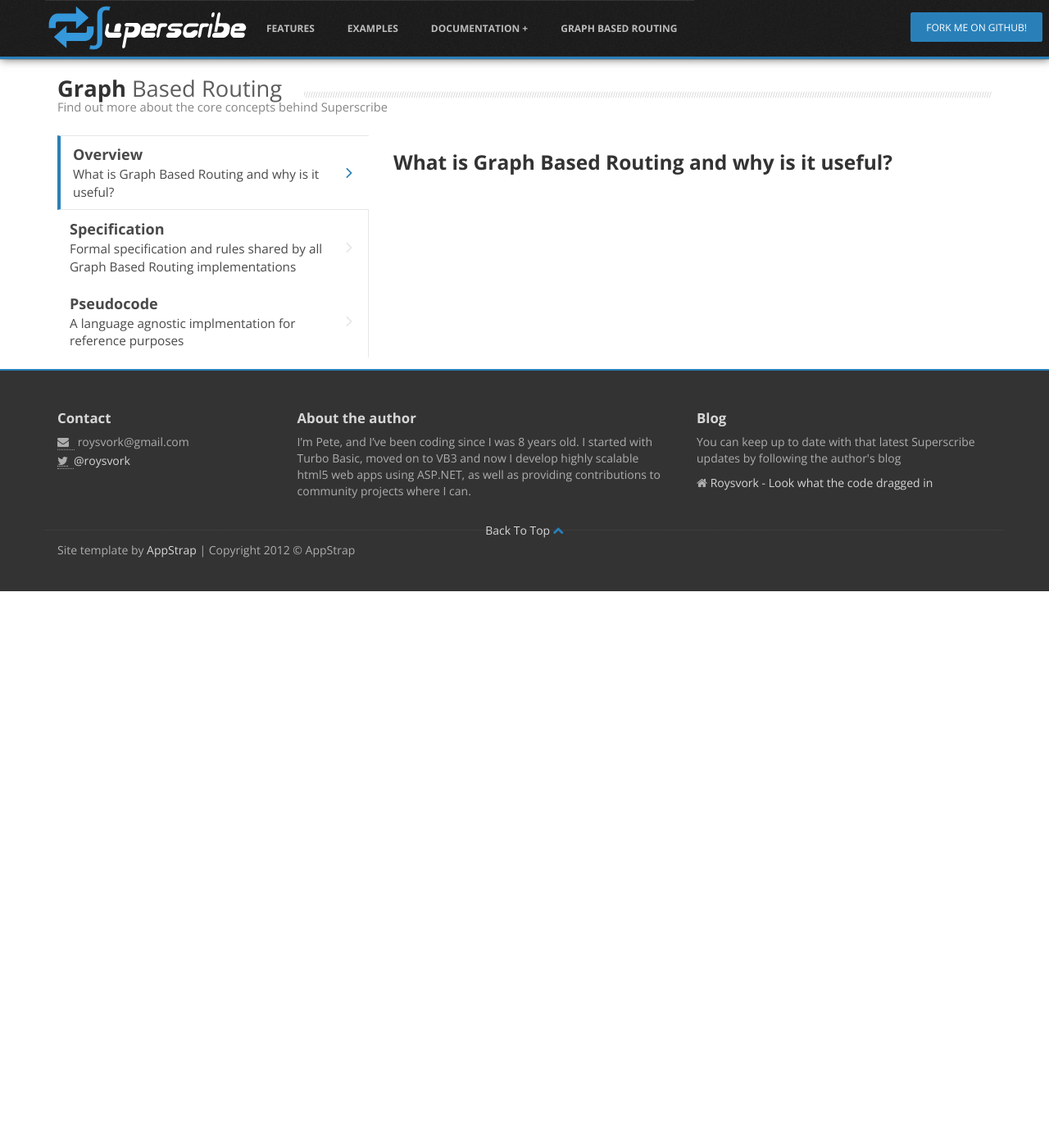
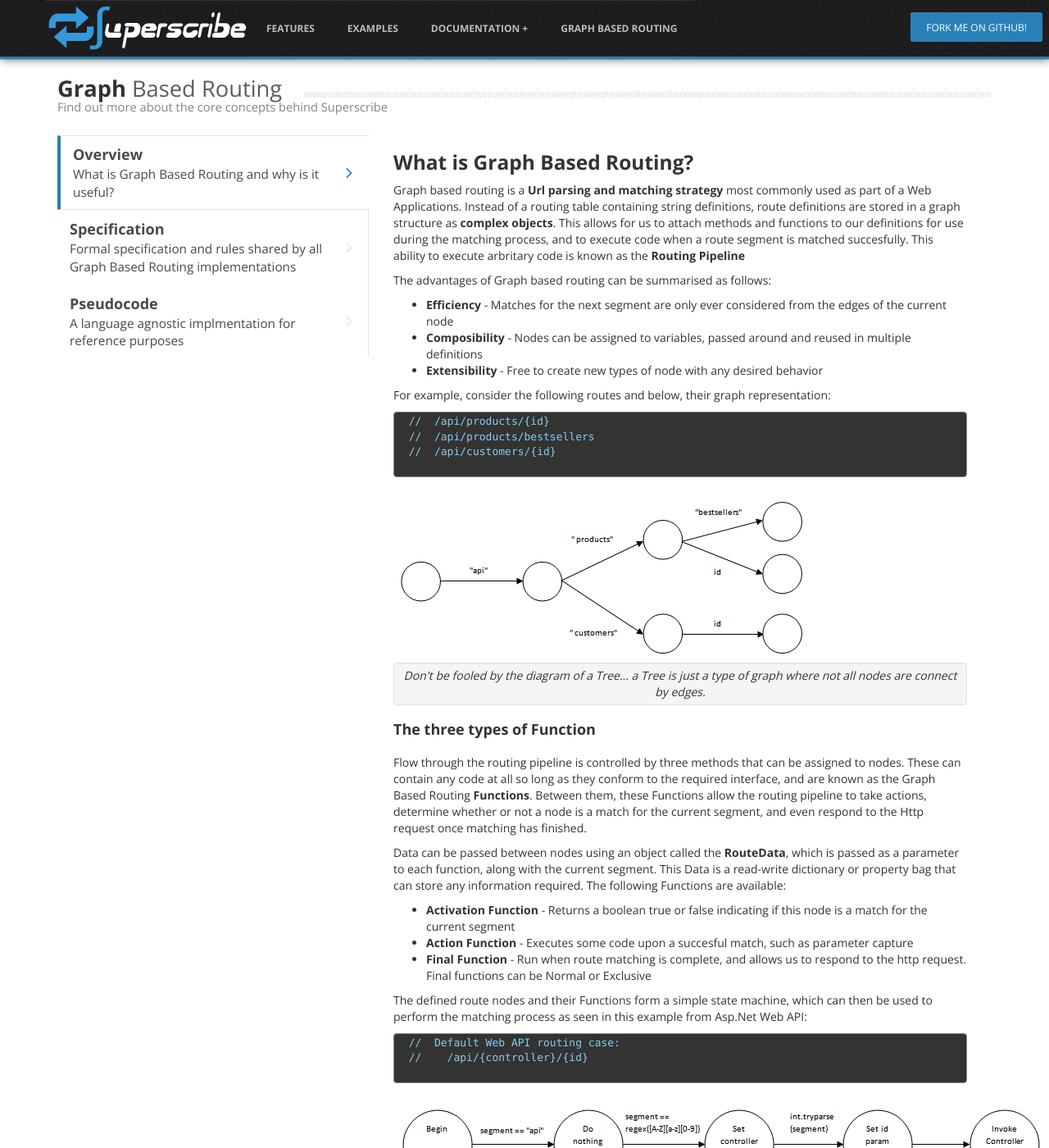
Before and after one commit to beyond-code-github/Superscribe, a Jekyll site: the page built from graphbasedrouting.markdown, in a window 1280 px wide and 1400 px high. Shown: the whole window at 82% size. Built offline with Jekyll 4.4.1, drawn with Linux system fonts in a browser that asks for light colours; some web fonts are replaced; Markdown is read by kramdown in place of the engine named in the settings; some of the changed text lies outside the part shown.

Commit message:
Added What is Graph Based Routing section

```diff
--- a/graphbasedrouting.markdown
+++ b/graphbasedrouting.markdown
@@ -15,7 +15,48 @@ title:  Features
     </ul>
     <div class="tab-content col-md-8">
       <div class="tab-pane active col-sm-12 col-md-12" id="tab1">
-        <h3 class="visible-phone">What is Graph Based Routing and why is it useful?</h3>
+        <h3 class="visible-phone">What is Graph Based Routing?</h3>
+        <p>Graph based routing is a <strong>Url parsing and matching strategy</strong> most commonly used as part of a Web Applications. Instead of a routing table containing string definitions, route definitions are stored in a graph structure as <strong>complex objects</strong>. This allows for us to attach methods and functions to our definitions for use during the matching process, and to execute code when a route segment is matched succesfully. This ability to execute arbritary code is known as the <strong>Routing Pipeline</strong></p>
+        <p>The advantages of Graph based routing can be summarised as follows:</p>
+        <ul>
+          <li><strong>Efficiency</strong> - Matches for the next segment are only ever considered from the edges of the current node</li>
+          <li><strong>Composibility</strong> - Nodes can be assigned to variables, passed around and reused in multiple definitions</li>
+          <li><strong>Extensibility</strong> - Free to create new types of node with any desired behavior</li>
+        </ul>
+        <p>For example, consider the following routes and below, their graph representation:</p>
+        <pre class="prettyprint">
+  //  /api/products/{id}
+  //  /api/products/bestsellers
+  //  /api/customers/{id}
+        </pre>
+        <img src="img/graph-complex.png" />
+        <br/>
+        <div class="well well-mini pull-center">
+          <em>Don't be fooled by the diagram of a Tree... a Tree is just a type of graph where not all nodes are connect by edges.</em>
+        </div>
+        <h3 class="visible-phone title">The three types of Function</h3>
+        <p>
+          Flow through the routing pipeline is controlled by three methods that can be assigned to nodes. These can contain any code at all so long as they conform to the required interface, and are known as the Graph Based Routing <strong>Functions</strong>. Between them, these Functions allow the routing pipeline to take actions, determine whether or not a node is a match for the current segment, and even respond to the Http request once matching has finished.</p>
+        <p>
+          Data can be passed between nodes using an object called the <strong>RouteData</strong>, which is passed as a parameter to each function, along with the current segment. This Data is a read-write dictionary or property bag that can store any information required. The following Functions are available:
+        </p>
+        <ul>
+          <li><strong>Activation Function</strong> - Returns a boolean true or false indicating if this node is a match for the current segment</li>
+          <li><strong>Action Function</strong> - Executes some code upon a succesful match, such as parameter capture</li>
+          <li><strong>Final Function</strong> - Run when route matching is complete, and allows us to respond to the http request. Final functions can be Normal or Exclusive</li>
+        </ul>
+        <p>The defined route nodes and their Functions form a simple state machine, which can then be used to perform the matching process as seen in this example from Asp.Net Web API:</p>
+          <pre class="prettyprint">
+  //  Default Web API routing case:
+  //    /api/{controller}/{id}
+        </pre>
+        <img src="img/basicstatemachine.png" />
+        <h3 class="visible-phone title">Parameters and the Querystring</h3>
+        <p>
+          In Graph Based Routing, parameter capture is the responsibility of Action Functions defined against nodes that represent values. They are then added them to the <strong>Parameters</strong> Dictionary which sits on the </string>RouteData</string> object so they become available to subsequent nodes and final function. No provision is made in the implementation itself to capture parameters at this time, with the exception of the Querystring.</p>
+        <p>
+          Because Querystring parameters can come in any order, they cannot be treated as graph nodes for the purposes of matching. Any compatible Graph Based Routing implementation will decode and store all querystring parameters <strong>prior to matching</strong> the remainder of the URL. This means that all nodes have access to querystring values, and if matching based on these values is required this can be performed accordingly in the relevant Activation Function.
+        </p>
       </div>
       <div class="tab-pane col-sm-12 col-md-12" id="tab2">
         <h3 class="visible-phone">Graph Based Routing Specification</h3>
```
Also changed, not shown: faq.markdown (added, +14 -0 lines), img/basicstatemachine.png (added), img/graph-complex.png (added).
